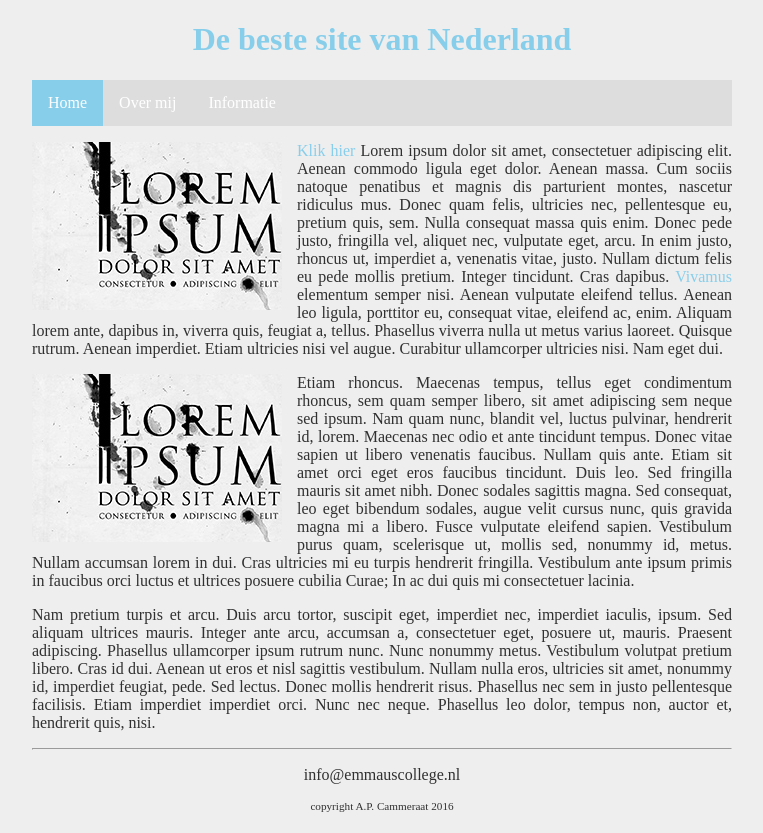
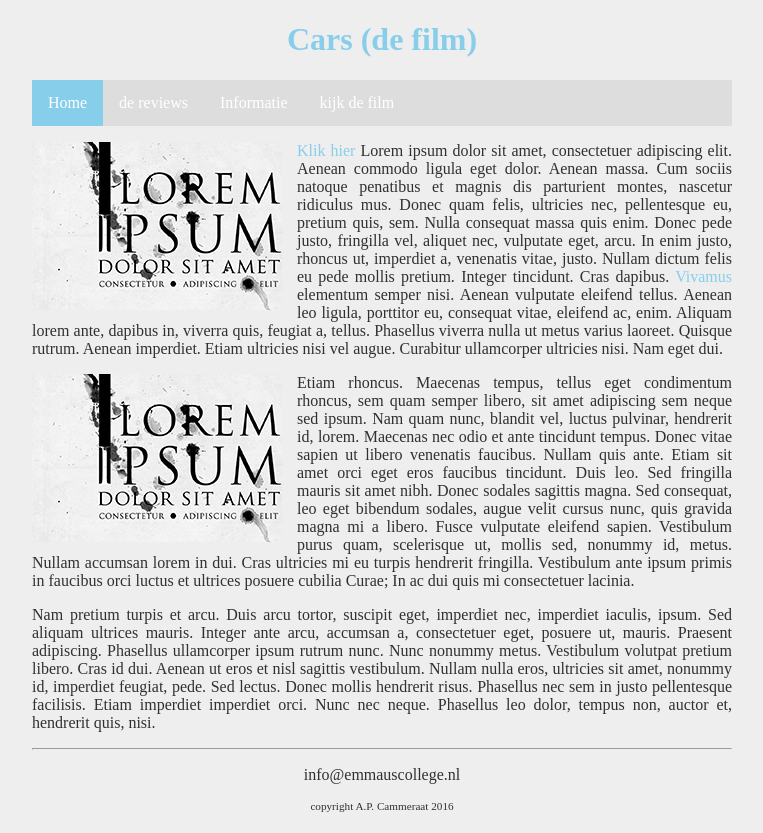
Before and after one commit to emmaus-4v/website-4vin2-Alvin, a plain HTML site: page index.html in a window 1280 px wide. Shown: the whole page, without its empty margins (258-1021 px from the left). Drawn offline with Linux system fonts and the light colour scheme.

Commit message:
de titel veranderd een een extra list item

```diff
--- a/index.html
+++ b/index.html
@@ -10,14 +10,15 @@
     <body>
         <main>
             <header>
-                <h1 id="hoofdtitel" class="belangrijk">De beste site van Nederland</h1>
+                <h1 id="hoofdtitel" class="belangrijk">Cars (de film)</h1>
             </header>
 
             <nav>
                 <ul>
                     <li><a class="active" href="index.html">Home</a></li>
-                    <li><a href="overmij.html">Over mij</a></li>
+                    <li><a href="overmij.html">de reviews</a></li>
                     <li><a href="info.html">Informatie</a></li>
+                    <li><a href="">kijk de film</a></li>
                 </ul>
             </nav>
 
```
